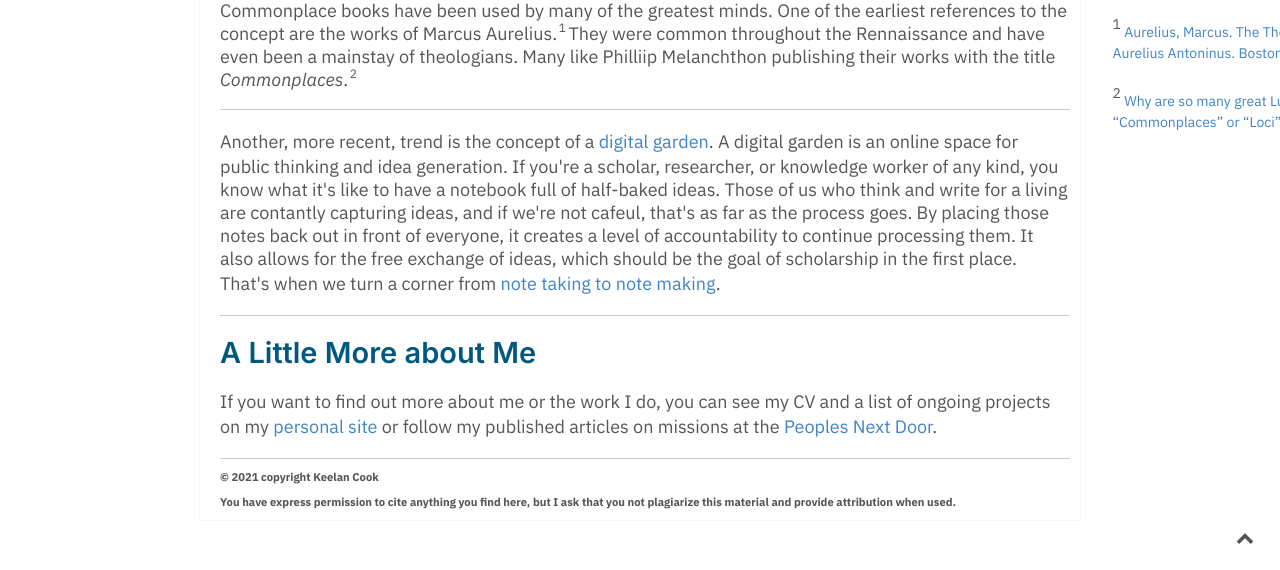
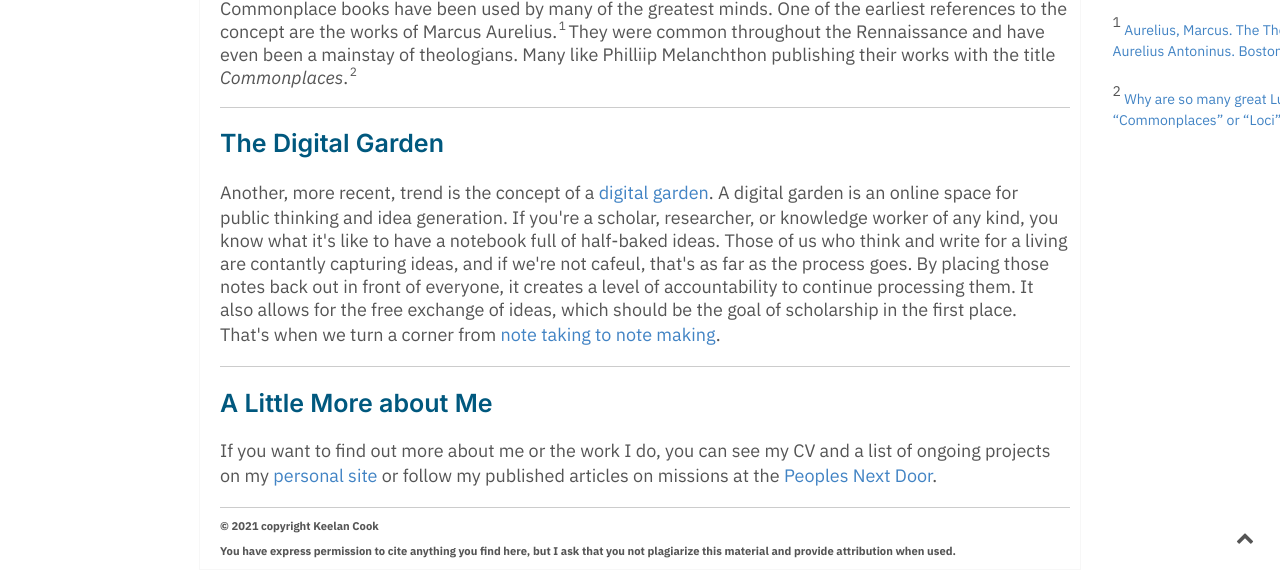
Before and after one commit to keelancook/notebook, a Jekyll site: the page built from about.md, in a window 1280 px wide and 900 px high, scrolled down 877 px, cut to the strip 330-900 px from the top of the window. Built offline with Jekyll 4.4.1, drawn with Linux system fonts in a browser that asks for light colours; before the commit the page ends 1728 px from its top, so only the background shows below that.

Commit message:
adding header to about page

```diff
--- a/about.md
+++ b/about.md
@@ -12,7 +12,7 @@ Primarily, the notes in this commonplace book will deal with topics or theology
 
 ---
 
-# The Commonplace Book.
+## The Commonplace Book.
 The [commonplace book](https://en.wikipedia.org/wiki/Commonplace_book) has a long history and deep roots. For hundreds of years, scholars, writers, and thinkers in general carried what ammounts to a scrapbook that they used to compile all of their notes. The book captured thoughts and became a place where those thoughts sharpened each other, giving birth to new ideas.
 
 <p align="center">
@@ -23,11 +23,11 @@ Commonplace books have been used by many of the greatest minds. One of the earli
 
 
 ---
-
+## The Digital Garden
 Another, more recent, trend is the concept of a [digital garden](https://maggieappleton.com/garden-history). A digital garden is an online space for public thinking and idea generation. If you're a scholar, researcher, or knowledge worker of any kind, you know what it's like to have a notebook full of half-baked ideas. Those of us who think and write for a living are contantly capturing ideas, and if we're not cafeul, that's as far as the process goes. By placing those notes back out in front of everyone, it creates a level of accountability to continue processing them. It also allows for the free exchange of ideas, which should be the goal of scholarship in the first place. That's when we turn a corner from [note taking to note making](https://nesslabs.com/from-note-taking-to-note-making).
 
 ---
 
-# A Little More about Me
+## A Little More about Me
 
 If you want to find out more about me or the work I do, you can see my CV and a list of ongoing projects on my [personal site](https://keelancook.ml) or follow my published articles on missions at the [Peoples Next Door](https://keelancook.com).
```
